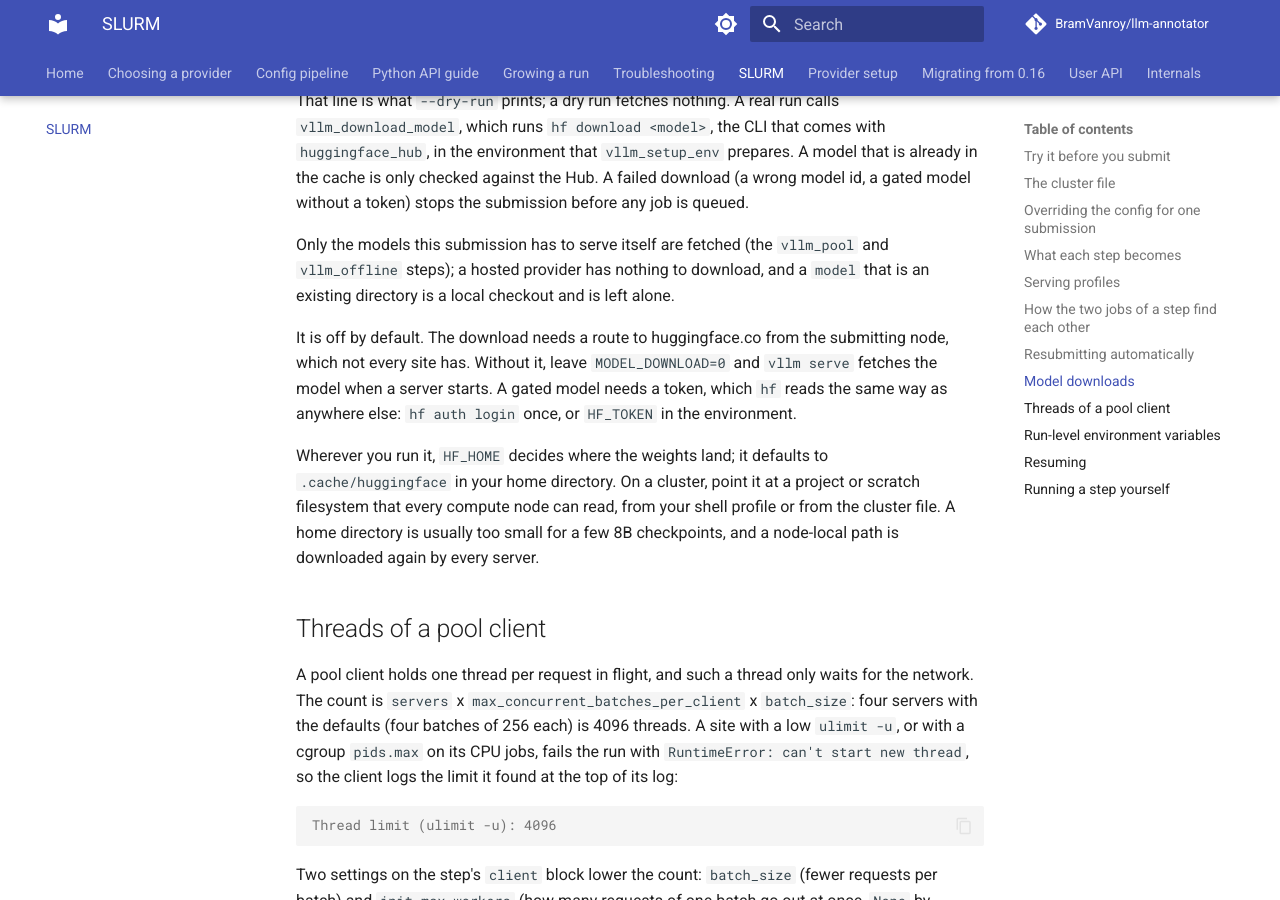
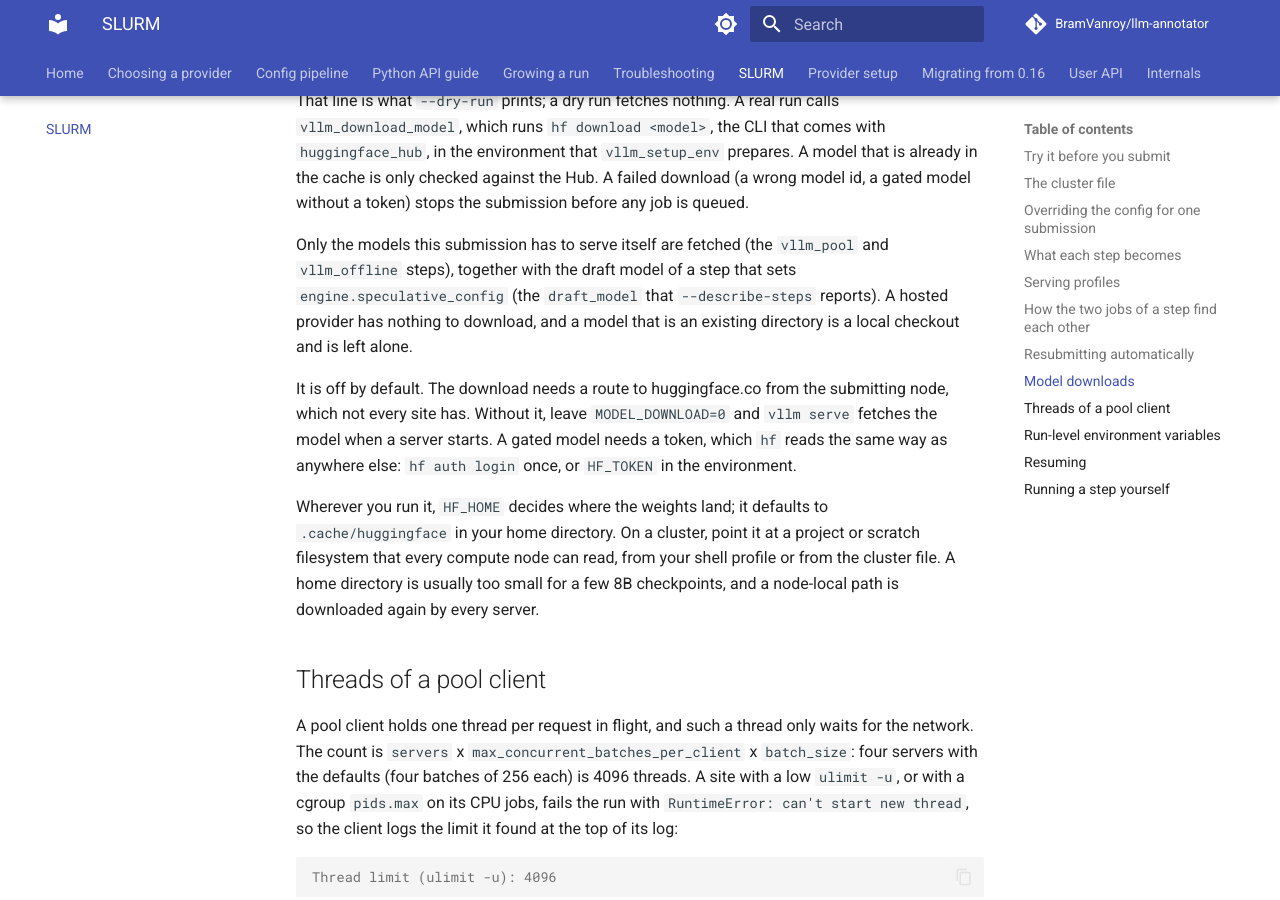
Before and after one commit to BramVanroy/llm-annotator, an MkDocs documentation site: the page built from docs/slurm.md, in a window 1280 px wide and 900 px high, scrolled down 8521 px. Built offline with MkDocs 1.6.1 and Material for MkDocs 9.7.7, drawn with Linux system fonts in a browser that asks for light colours; comment, search, counter and statistics services are not loaded; the version menu is left out.

Commit message:
Download the draft model of speculative decoding
With MODEL_DOWNLOAD=1 the submitter fetched only the model of each
vllm_pool and vllm_offline step. A step that sets
engine.speculative_config also loads a draft model, which every server
of a pool then downloaded at start on a cold cache.

--describe-steps now reports that model as draft_model
(STEP_DRAFT_MODEL), and the submitter downloads it with the same dedup
and local-directory check as the main model.

Closes #48.

````diff
--- a/slurm/README.md
+++ b/slurm/README.md
@@ -141,8 +141,8 @@ llm-annotate my-pipeline.yaml --describe-steps
 ```
 
 ```json
-{"index": 1, "name": "write-qa", "kind": "vllm_pool", "provider": "vllm_online", "model": "Qwen/Qwen3-8B", "servers": 4, "min_servers": 2, "gpus_per_vllm_server": 2, "step_dir": "...", "batch_size": 64, "max_concurrent_batches_per_client": 4, "queue_size": 32, "max_requests_per_server": 256, "max_requests_in_flight": 1024}
-{"index": 2, "name": "rate-qa", "kind": "api", "provider": "claude", "model": "claude-haiku-4-5", "servers": 1, "min_servers": 1, "gpus_per_vllm_server": 1, "step_dir": "...", "batch_size": 256, "max_concurrent_batches_per_client": null, "queue_size": null, "max_requests_per_server": null, "max_requests_in_flight": null}
+{"index": 1, "name": "write-qa", "kind": "vllm_pool", "provider": "vllm_online", "model": "Qwen/Qwen3-8B", "draft_model": null, "servers": 4, "min_servers": 2, "gpus_per_vllm_server": 2, "step_dir": "...", "batch_size": 64, "max_concurrent_batches_per_client": 4, "queue_size": 32, "max_requests_per_server": 256, "max_requests_in_flight": 1024}
+{"index": 2, "name": "rate-qa", "kind": "api", "provider": "claude", "model": "claude-haiku-4-5", "draft_model": null, "servers": 1, "min_servers": 1, "gpus_per_vllm_server": 1, "step_dir": "...", "batch_size": 256, "max_concurrent_batches_per_client": null, "queue_size": null, "max_requests_per_server": null, "max_requests_in_flight": null}
 ```
 
 `submit_pipeline.sh` reads the same fields as shell assignments
@@ -387,9 +387,10 @@ download (a wrong model id, a gated model without a token) stops the submission
 before any job is queued.
 
 Only the models this submission has to serve itself are fetched (the
-`vllm_pool` and `vllm_offline` steps); a hosted provider has nothing to
-download, and a `model` that is an existing directory is a local checkout and is
-left alone.
+`vllm_pool` and `vllm_offline` steps), together with the draft model of a step
+that sets `engine.speculative_config` (the `draft_model` that
+`--describe-steps` reports). A hosted provider has nothing to download, and a
+model that is an existing directory is a local checkout and is left alone.
 
 It is off by default. The download needs a route to huggingface.co from the
 submitting node, which not every site has. Without it, leave `MODEL_DOWNLOAD=0`
````
Also changed, not shown: docs/pipeline.md (+9 -4 lines), 4 other files.
